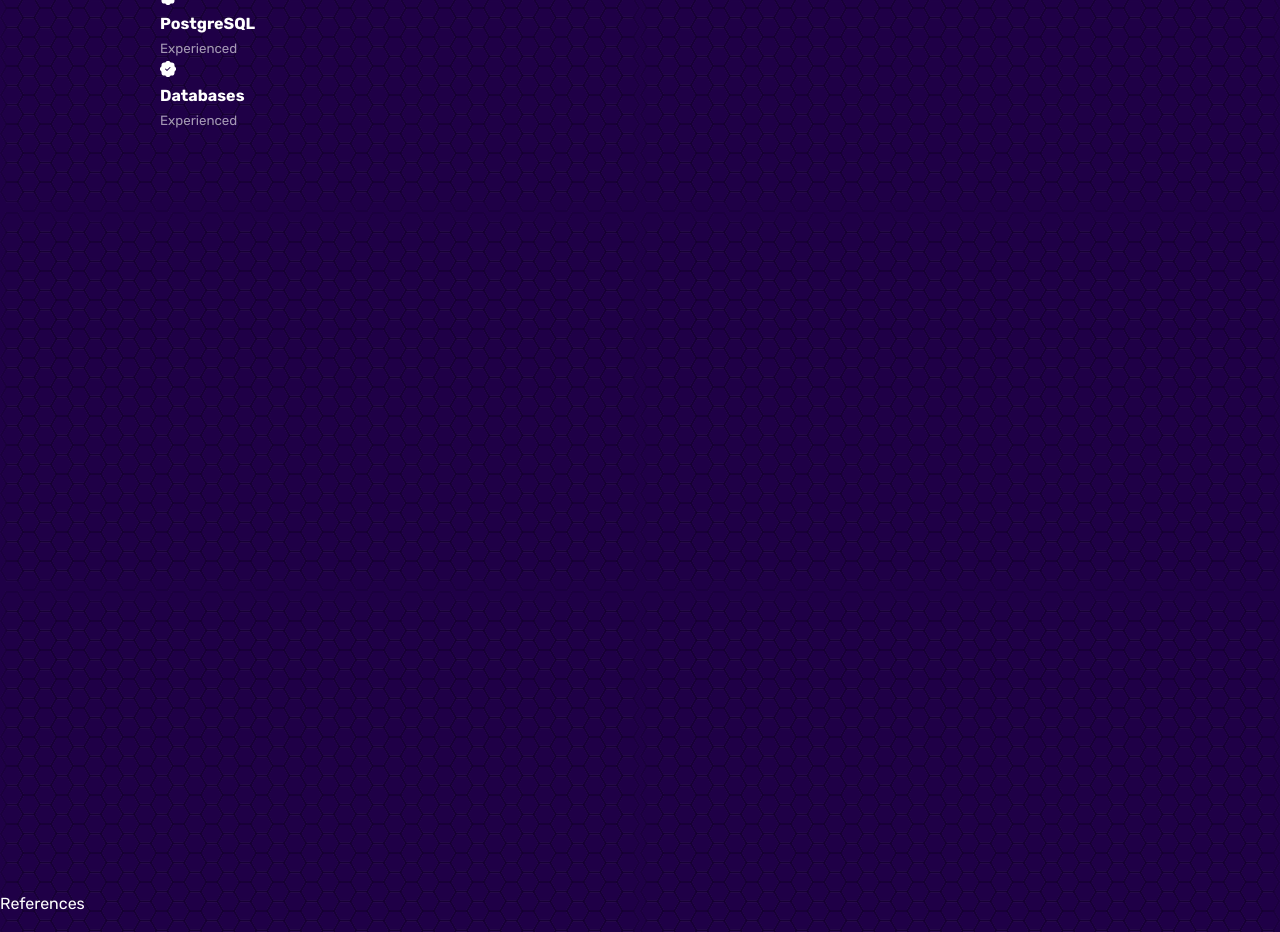
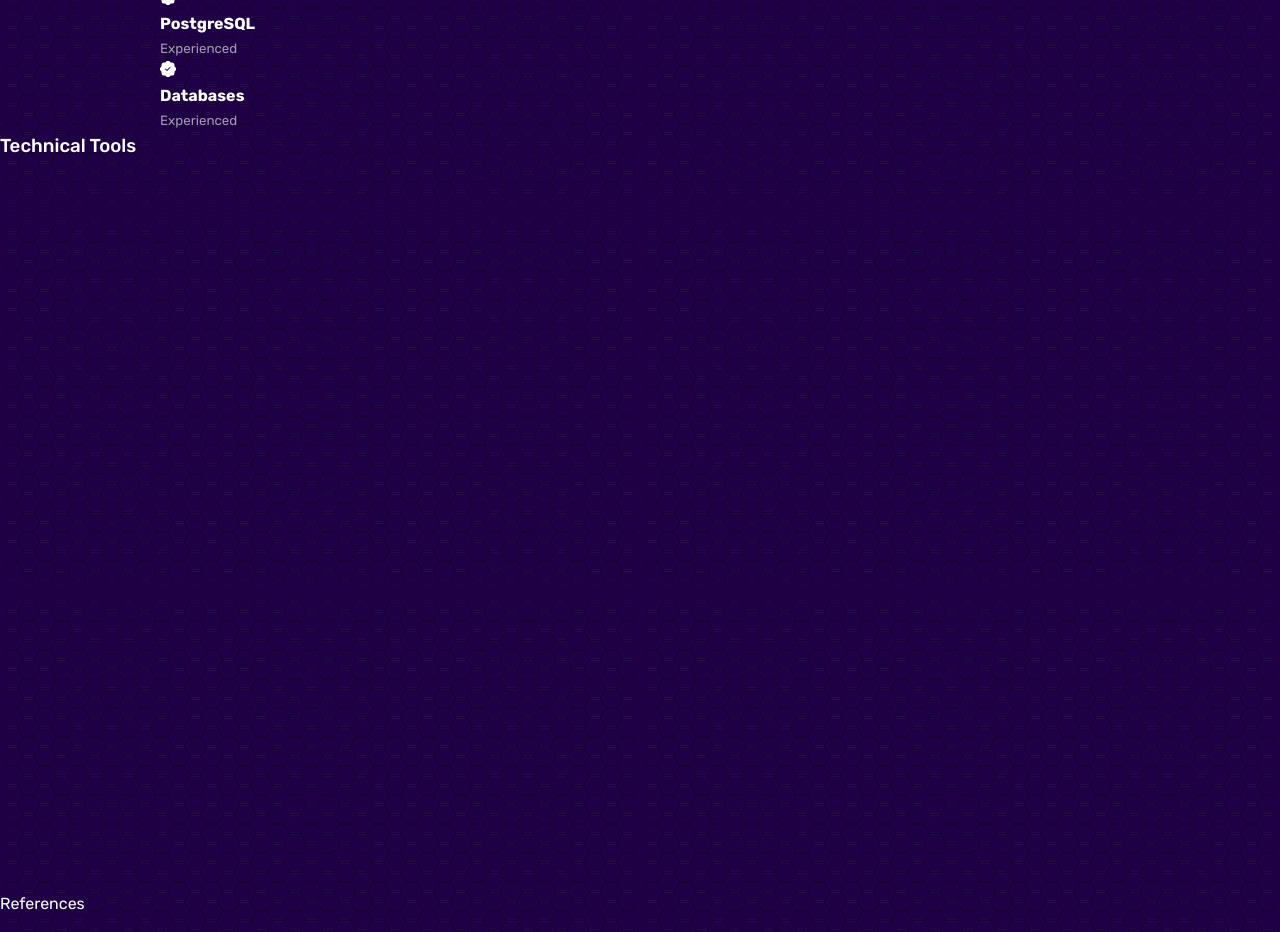
Before and after one commit to WCalderbank/AboutMe_Website, a React (Create React App) app in the folder aboutme_website/: page / in a window 1280 px wide. Shown: the part 2820-3752 px from the top of the page. Built offline with nearby package versions, Linux system fonts and the light colour scheme.

Commit message:
experience

```diff
--- a/aboutme_website/src/Components/Experience/Experience.jsx
+++ b/aboutme_website/src/Components/Experience/Experience.jsx
@@ -87,7 +87,9 @@ function Experience() {
         </div>
       </div>
       {/* BREAK 2  */}
-      <div className="experience_tools"></div>
+      <div className="experience_tools">
+        <h3>Technical Tools</h3>
+      </div>
     </section>
   );
 }
```
